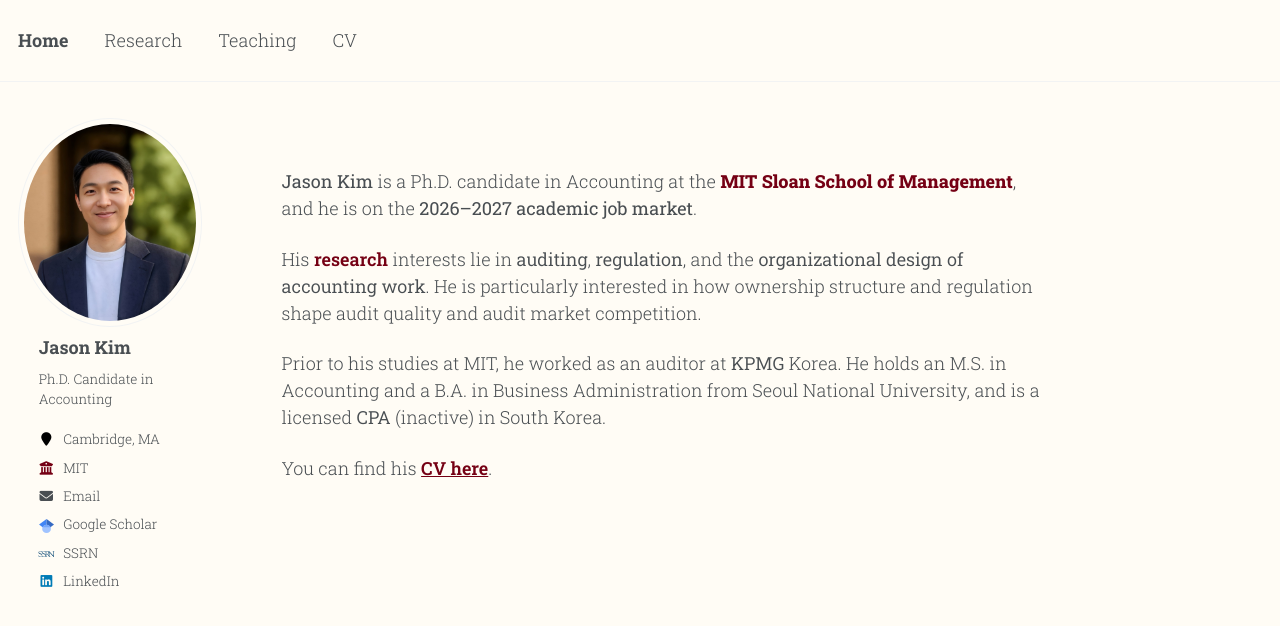
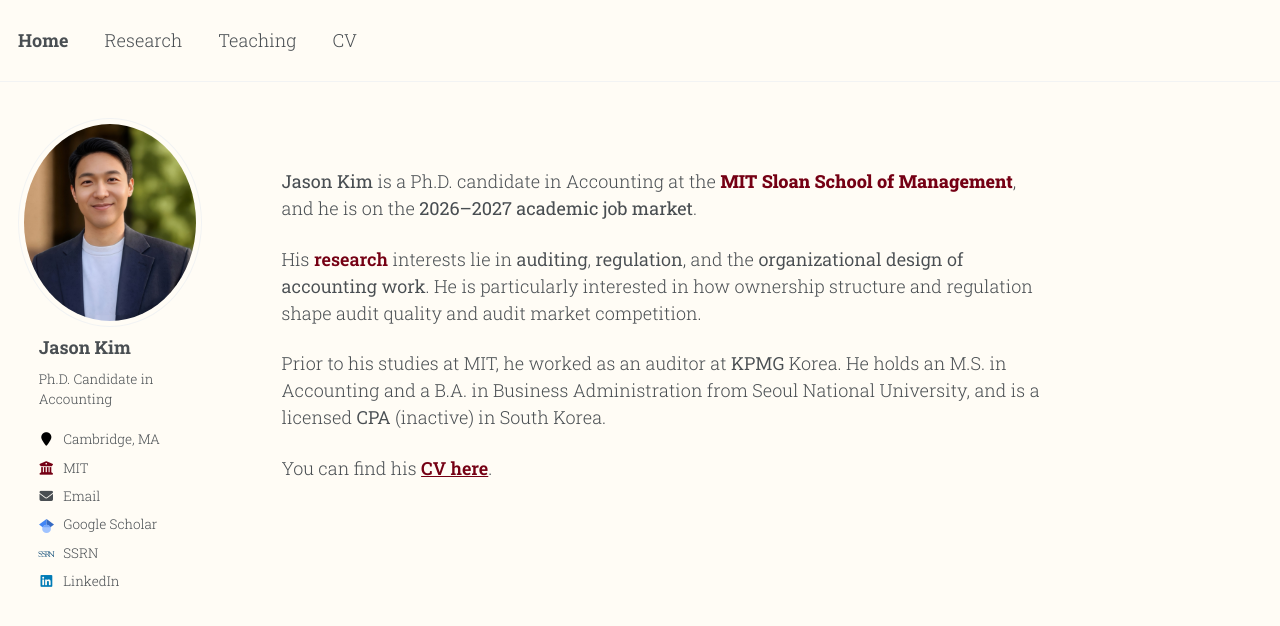
Before and after one commit to jgkim262/jgkim262.github.io, a Jekyll site: the page built from _pages/about.md, in a window 1280 px wide. Shown: the top 626 px of the page. Built offline with Jekyll 4.4.1, drawn with Linux system fonts in a browser that asks for light colours; a style sheet for code colours, icons or effects is not loaded.

Commit message:
Update _config.yml

```diff
--- a/_config.yml
+++ b/_config.yml
@@ -22,7 +22,7 @@ repository               : "jgkim262/jgkim262.github.io"
 #               Additional customization can be done by editing /_includes/author-profile.html
 author:
   # Biographic information
-  avatar           : "JK_Profile_20260905.jpg"
+  avatar           : "JK_Profile_20260905_v2.jpg"
   name             : "Jason Kim"
   pronouns         : # example: "she/her"
   bio              : "Ph.D. Candidate in Accounting"
```
